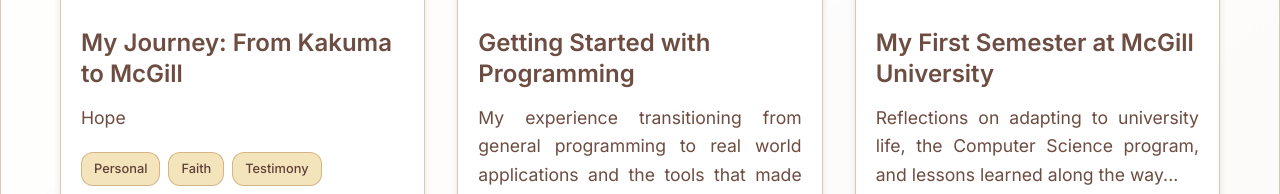
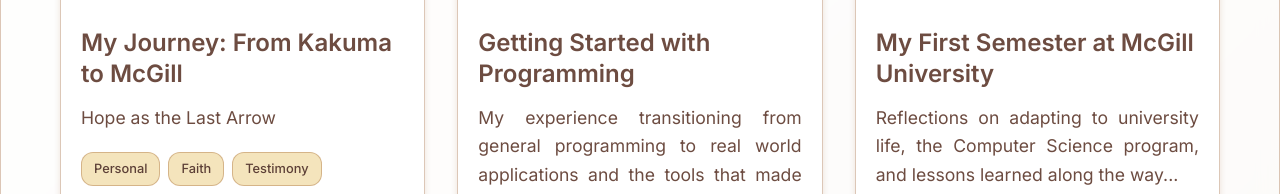
Before and after one commit to GatlatJack/Gatlat, a plain HTML site: page index.html in a window 1280 px wide. Shown: the part 4435-4629 px from the top of the page. Drawn offline with Linux system fonts and the light colour scheme; a web font is replaced by a local one.

Commit message:
Edit the blog post on Kakuma

```diff
--- a/index.html
+++ b/index.html
@@ -310,7 +310,7 @@
                     </div>
                     <div class="blog-content">
                         <h3>My Journey: From Kakuma to McGill</h3>
-                        <p>Hope</p>
+                        <p>Hope as the Last Arrow</p>
                         <div class="blog-tags">
                             <span class="blog-tag">Personal</span>
                             <span class="blog-tag">Faith</span>
```
